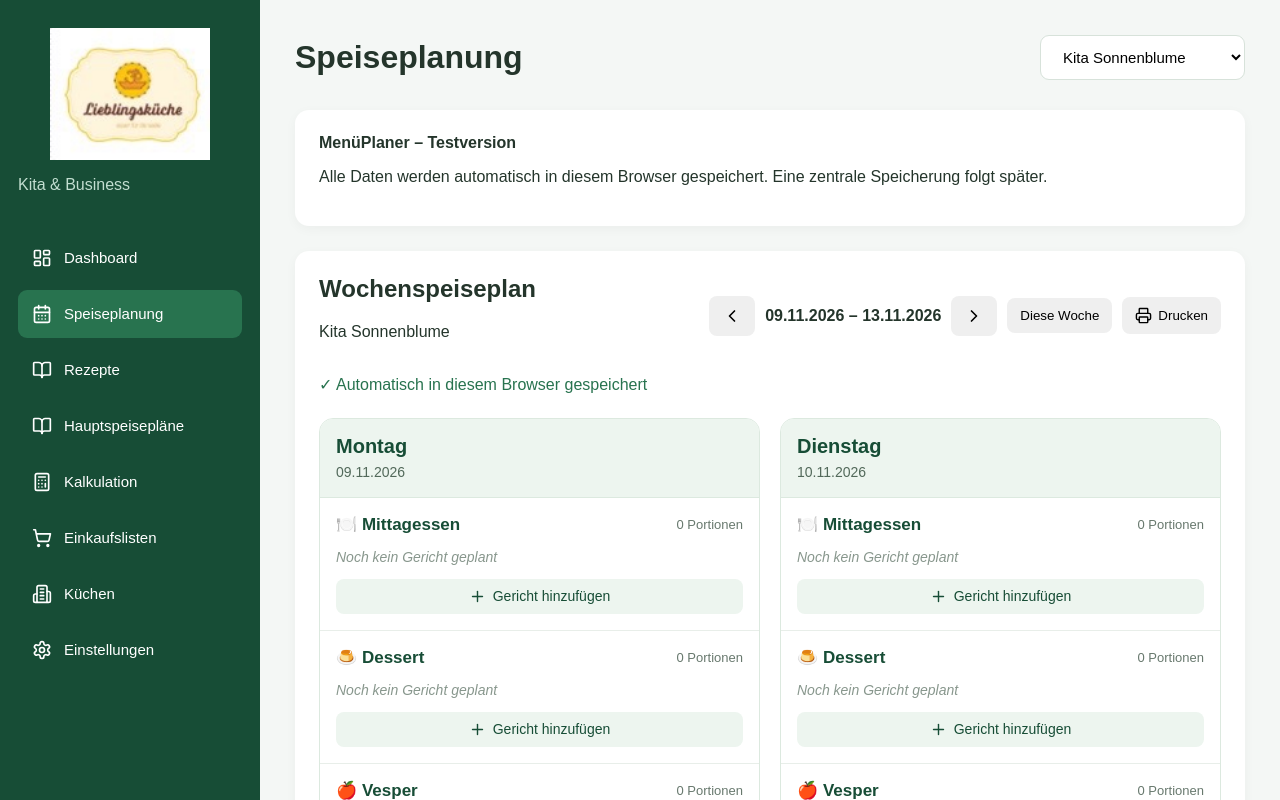
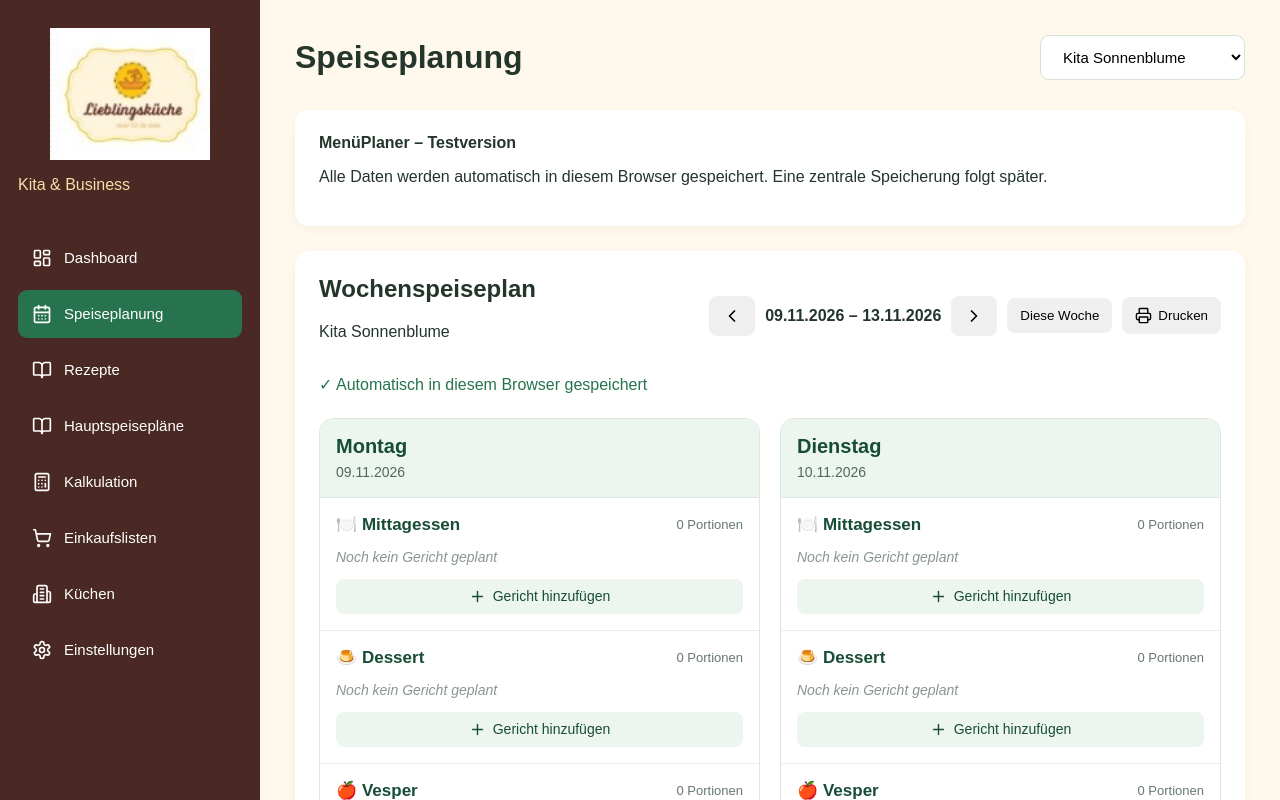
Before and after one commit to reitclub-lochau/Men-planer, a React (Vite) app: page / in a window 1280 px wide. Shown: the top 800 px of the page. Built offline with nearby package versions, Linux system fonts and the light colour scheme.

Commit message:
Update background and sidebar colors in CSS

```diff
--- a/src/index.css
+++ b/src/index.css
@@ -5,7 +5,7 @@
 body {
   margin: 0;
   font-family: Arial, sans-serif;
-  background: #f4f7f5;
+  background: #FFF9ED;
   color: #24352b;
 }
 
@@ -16,7 +16,7 @@ body {
 
 .sidebar {
   width: 260px;
-  background: #174d36;
+  background: #4A2925;
   color: white;
   padding: 28px 18px;
   flex-shrink: 0;
@@ -28,7 +28,7 @@ body {
 }
 
 .sidebar p {
-  color: #c2ded0;
+  color: #F5DFA8;
   margin-bottom: 40px;
 }
 
```
